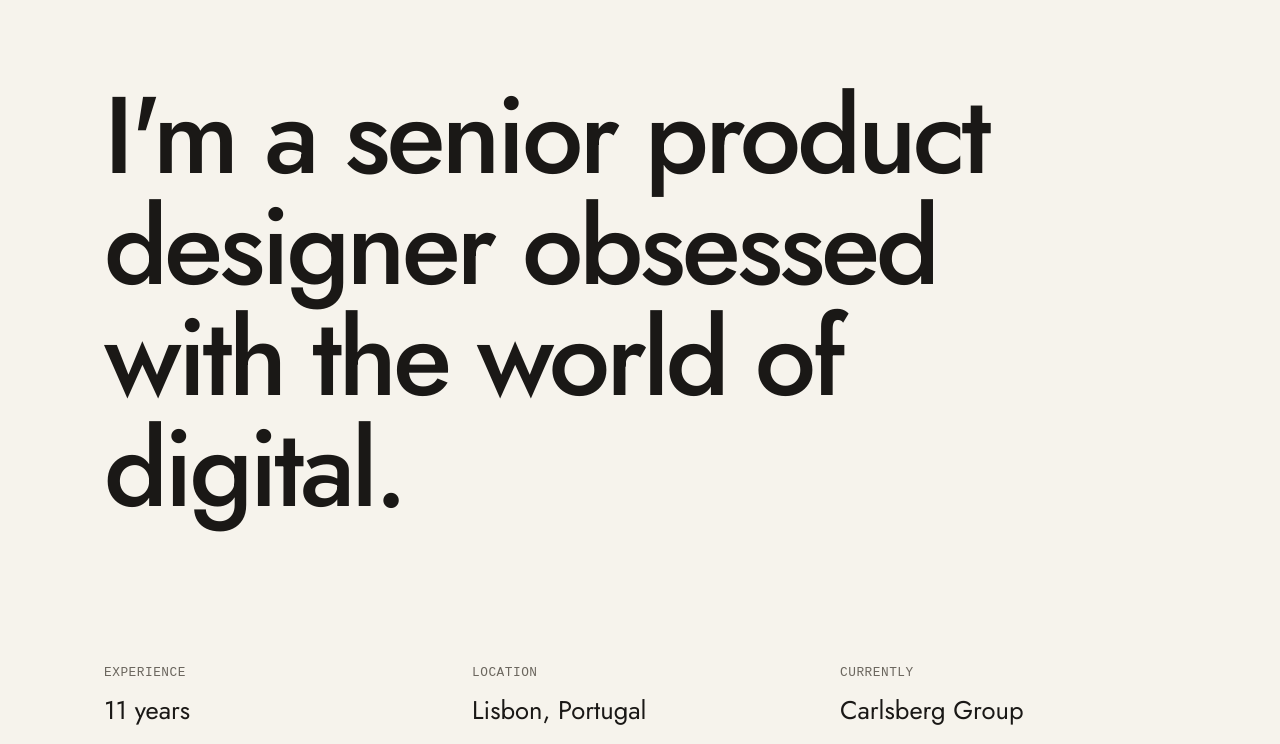
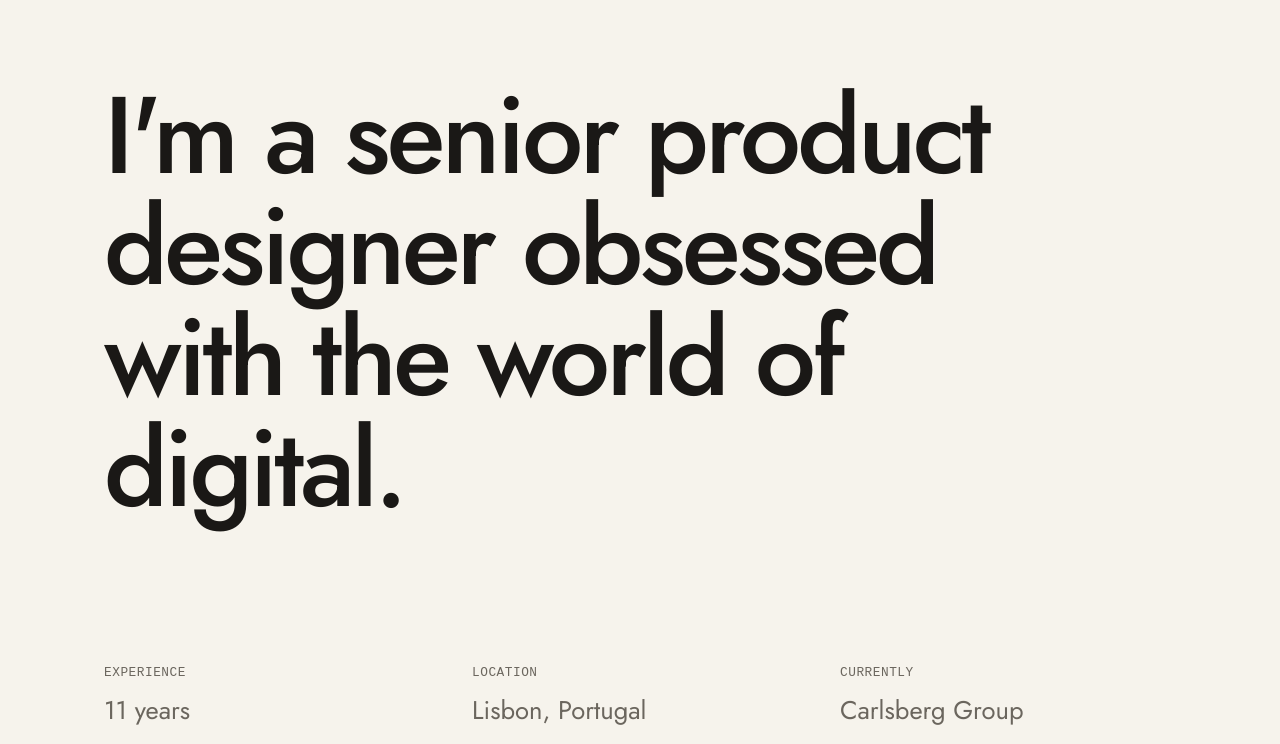
Before and after one commit to robertoev92-a11y/portfolio, a plain HTML site: page about.html in a window 1280 px wide. Shown: the part 56-800 px from the top of the page. Drawn offline with Linux system fonts and the light colour scheme; a web font is replaced by a local one.

Commit message:
Set global p color to ink-soft
Co-Authored-By: Claude Sonnet 4.6 <noreply@anthropic.com>

```diff
--- a/assets/css/styles.css
+++ b/assets/css/styles.css
@@ -59,6 +59,8 @@ body {
   -webkit-font-smoothing: antialiased;
   text-rendering: optimizeLegibility;
 }
+
+p { color: var(--ink-soft); }
 
 img { display: block; max-width: 100%; height: auto; }
 
```
